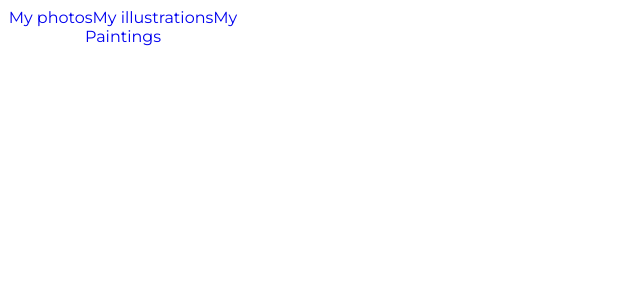
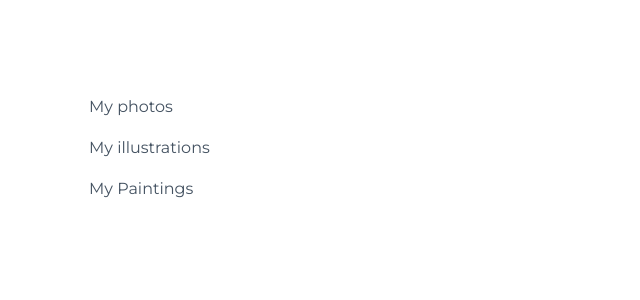
Before and after one commit to mparkcode/react-challenges, a React (Create React App) app in the folder my-app/: page / in a window 1280 px wide. Shown: the top 300 px of the page, without its empty margins (0-640 px from the left). Built offline with nearby package versions, Linux system fonts and the light colour scheme.

Commit message:
import css

```diff
--- a/my-app/src/components/Sidebar.js
+++ b/my-app/src/components/Sidebar.js
@@ -1,8 +1,9 @@
 import React from 'react';
+import css from './css/Sidebar.module.css'
 
 const Sidebar = () => {
     return (
-        <div>
+        <div className={css.sidebar}>
             <a href="#">My photos</a>
             <a href="#">My illustrations</a>
             <a href="#">My Paintings</a>
```
